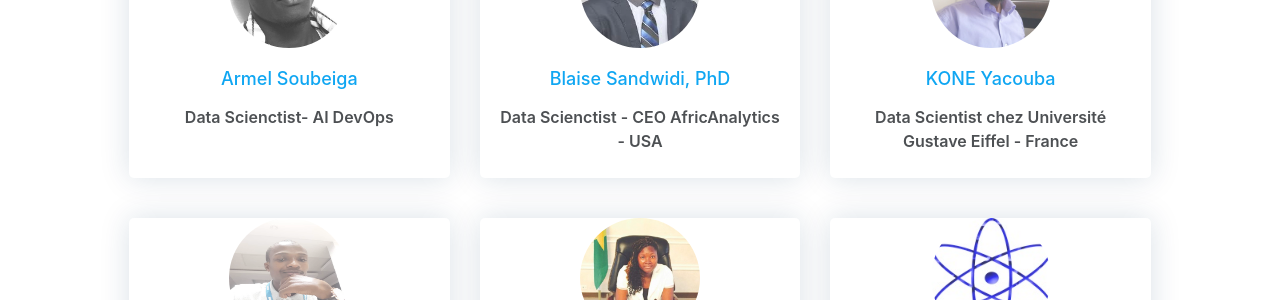
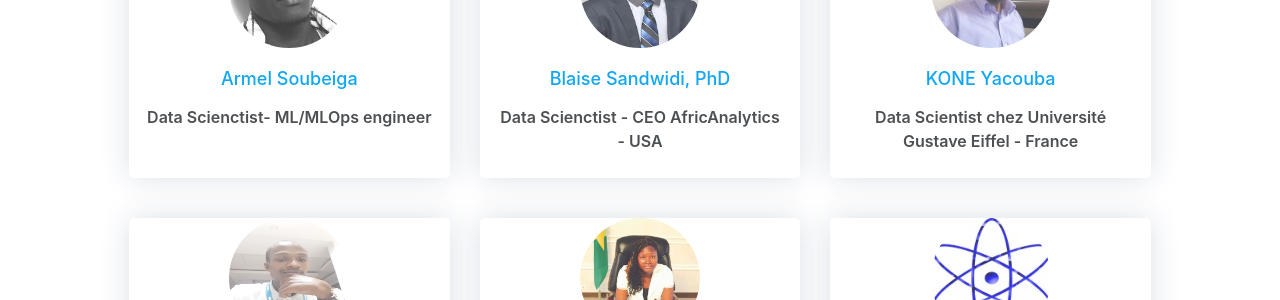
Before and after one commit to traductorlab-bf/traductorlab-bf.github.io, a Jekyll site: the page built from community.html, in a window 1280 px wide and 1343 px high. Shown: the part 504-804 px from the top of the window. Built offline with Jekyll 4.4.1, drawn with Linux system fonts in a browser that asks for light colours; nearby versions of some CDN libraries; comment, search, counter and statistics services are not loaded.

Commit message:
Update community.html

```diff
--- a/community.html
+++ b/community.html
@@ -41,7 +41,7 @@ title: community
                                 <div class="card-body text-center">
                                     <p><img class=" img-fluid" src="team/0.jpg" alt="card image"></p>
                                     <h4 class="card-title" style="font-size:18px">Armel Soubeiga</h4>
-                                    <p class="card-text" style="font-size:16px">Data Scienctist- AI DevOps</p>
+                                    <p class="card-text" style="font-size:16px">Data Scienctist- ML/MLOps engineer</p>
                                 </div>
                             </div>
                         </div>
```
